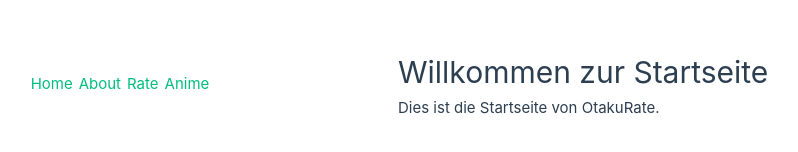
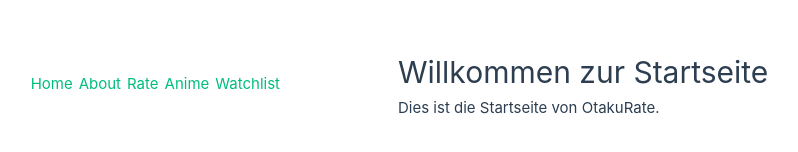
Before and after one commit to sain21/OtakuRate_Frontend, a Vue app: page / in a window 1280 px wide. Shown: the part 316-468 px from the top of the page, without its empty margins (242-1040 px from the left). Built offline with nearby package versions, Linux system fonts and the light colour scheme.

Commit message:
watchlist in navbar eingefügt

```diff
--- a/src/App.vue
+++ b/src/App.vue
@@ -9,6 +9,7 @@ import { RouterView } from 'vue-router'
     <RouterLink to="/about">About</RouterLink>
     <RouterLink to="/rate">Rate</RouterLink>
 <RouterLink to="/animes">Anime</RouterLink>
+    <RouterLink to="/watchlist">Watchlist</RouterLink>
   </header>
   <RouterView />
 </template>
--- a/src/router/index.ts
+++ b/src/router/index.ts
@@ -28,6 +28,11 @@ const router = createRouter({
       name: 'animes',
       component: () => import('../views/AnimeListView.vue')
     },
+    {
+      path: '/watchlist',
+      name: 'watchlist',
+      component: () => import('../views/WatchlistView.vue')
+    }
   ]
 })
 
```
